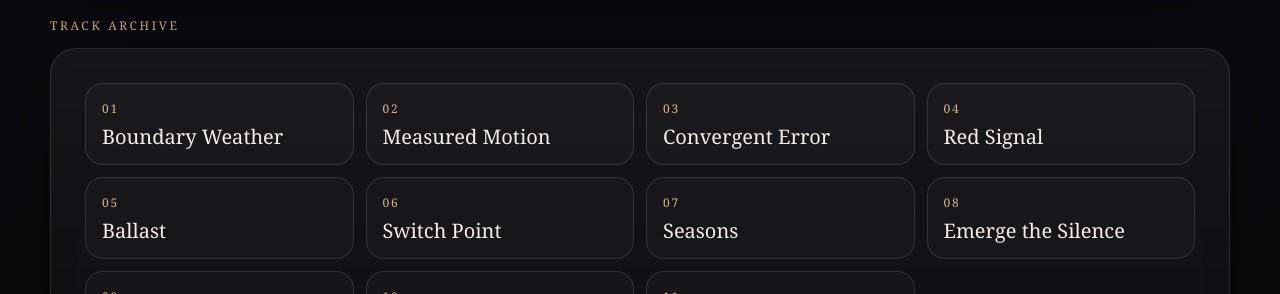
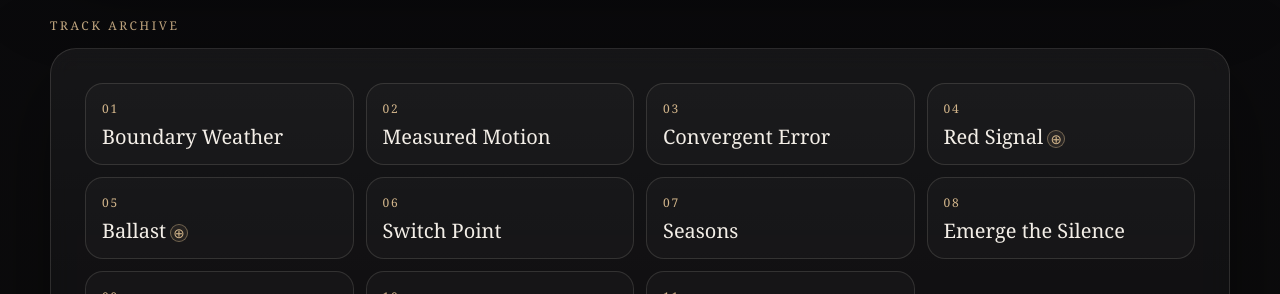
Before and after one commit to chthomps4/parallaxhearts-site, a Next.js app in the folder site/: page /music in a window 1280 px wide. Shown: the part 1380-1674 px from the top of the page. Built offline with nearby package versions, Linux system fonts and the light colour scheme.

Commit message:
Add archive notes to music page

```diff
--- a/site/app/music/page.tsx
+++ b/site/app/music/page.tsx
@@ -1,5 +1,6 @@
 import Link from "next/link";
 import type { Metadata } from "next";
+import ArchiveNote from "../components/ArchiveNote";
 
 export const metadata: Metadata = {
   title: "Music | Parallax Hearts",
@@ -319,6 +320,29 @@ export default function MusicPage() {
                     }}
                   >
                     {track}
+                    {track === "Red Signal" ? (
+                      <ArchiveNote
+                        title="Archive Note: Signal"
+                        evidence="Well-supported general concept / creative use"
+                      >
+                        A signal is a sign, indication, or transmitted message.
+                        In the album world, signals often fail, repeat, or
+                        arrive too late — like emotional information moving
+                        through weather, distance, and silence.
+                      </ArchiveNote>
+                    ) : null}
+                    {track === "Ballast" ? (
+                      <ArchiveNote
+                        title="Archive Note: Ballast"
+                        evidence="Well-supported word history / creative use"
+                      >
+                        Ballast is weight used to stabilize a ship, structure,
+                        or rail bed. In What the Town Keeps, it becomes
+                        emotional weight — the unseen pressure that keeps a
+                        life, house, or town from tipping over. The symbolic
+                        meaning belongs to the album world.
+                      </ArchiveNote>
+                    ) : null}
                   </h3>
                 </div>
               ))}
```
